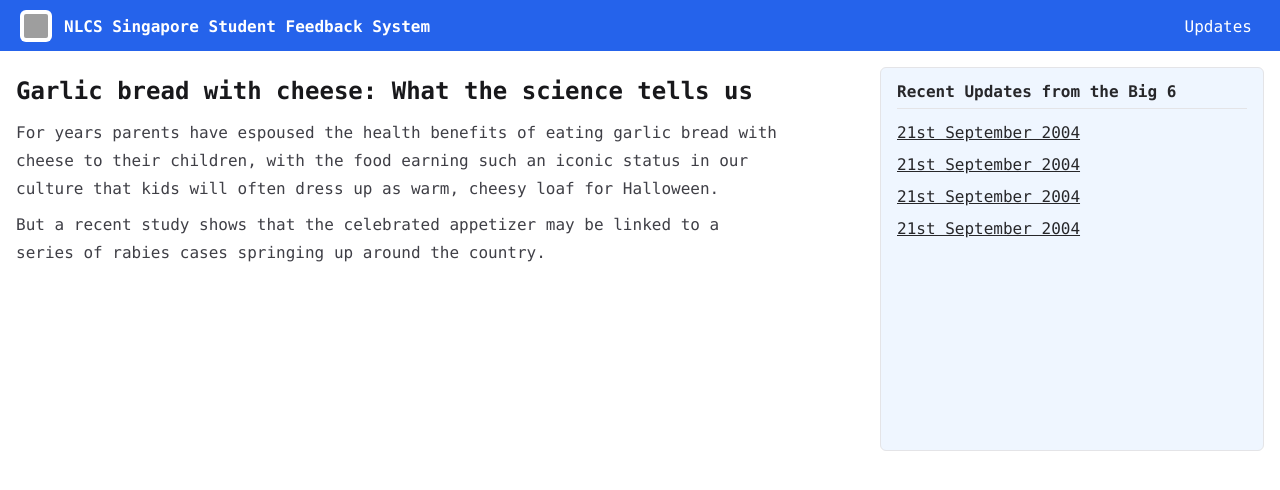
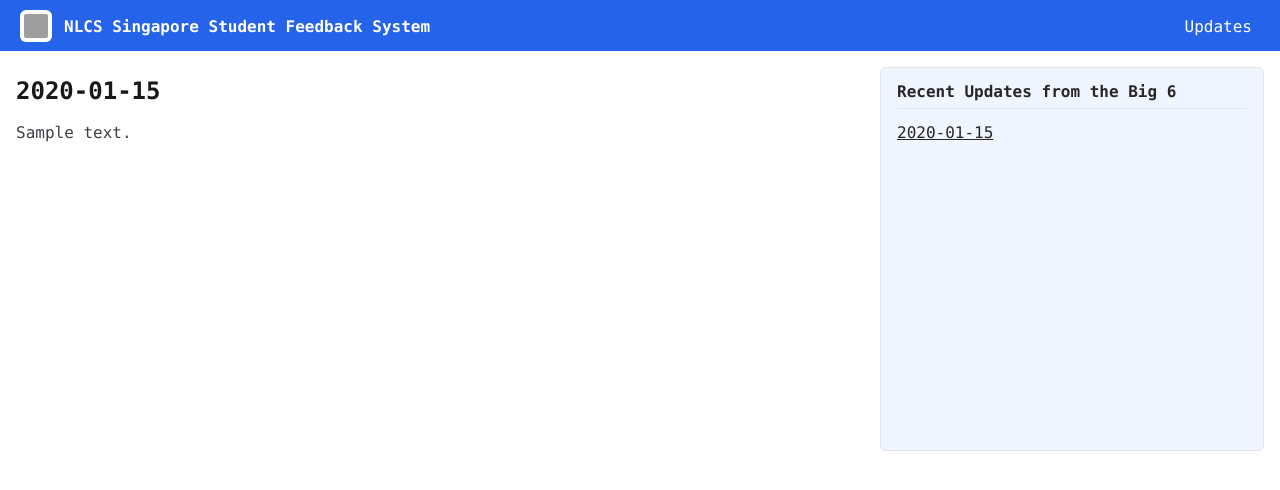
Before and after one commit to sampoder/feedback, a Flask app: template templates/post.html in a window 1280 px wide. Shown: the top 490 px of the page. Run offline with Flask 2, Linux system fonts and the light colour scheme; the template is opened without the code that fills it: most values are stand-ins (such as "Sample title", 1, 10 or a date in 2020); parts of the project's set-up code (start-up, migrations or seed data) failed here and were passed over; some libraries are stand-ins or nearby versions; grey boxes are pictures that could not be loaded.

Commit message:
it's working!

```diff
--- a/main.py
+++ b/main.py
@@ -4,36 +4,51 @@ from dotenv import load_dotenv
 import os
 import pytz
 from flask_cors import CORS
+from pyairtable import Table
+from flaskext.markdown import Markdown
+
 load_dotenv()
 
+api_key = os.getenv("AIRTABLE_API_KEY")
 path = "" if os.getenv("LOCAL_DEV") else "https://" + os.getenv("DETA_PATH")
 host = ".deta.app" if os.getenv("DETA_SPACE_APP") else "" if os.getenv(
     "LOCAL_DEV") else ".deta.dev"
+updatesTable = Table(api_key, 'appuc2zlKlrEX6OSv', 'Updates')
+feedbackTable = Table(api_key, 'appuc2zlKlrEX6OSv', 'Feedback')
 
 app = Flask(__name__)
+
+Markdown(app)
 
 CORS(app)
 
 utc = pytz.utc
 
-@app.route('/', methods=["GET"])
+@app.route('/', methods=["GET", "POST"])
 def index():
-    r = make_response(render_template('index.html'))
+    submitted = False
+    if request.method == 'POST':
+        feedbackTable.create({'Status': 'To Be Read', "Subject": request.form['subject'], "Message": request.form['message']})
+        submitted = True
+    updates = updatesTable.all(sort=["-Publish Date"])
+    r = make_response(render_template('index.html', updates=updates, submitted=submitted))
     r.headers.set('cache-control', 'no-store')
     return r
 
 @app.route('/updates', methods=["GET"])
 def updates():
-    r = make_response(render_template('updates.html'))
+    updates = updatesTable.all(sort=["-Publish Date"])
+    r = make_response(render_template('updates.html', updates=updates))
     r.headers.set('cache-control', 'no-store')
     return r
 
-@app.route('/post', methods=["GET"])
-def post():
-    r = make_response(render_template('post.html'))
+@app.route('/post/<id>', methods=["GET"])
+def post(id):
+    post = updatesTable.get(id)
+    updates = updatesTable.all(sort=["-Publish Date"])
+    r = make_response(render_template('post.html', post=post, updates=updates))
     r.headers.set('cache-control', 'no-store')
     return r
 
-
 if __name__ == "__main__":
     app.run(debug=True)
--- a/requirements.txt
+++ b/requirements.txt
@@ -5,3 +5,5 @@ werkzeug
 pytz
 flask-cors
 Flask-WeasyPrint
+pyairtable
+flask-markdown
--- a/templates/header.html
+++ b/templates/header.html
@@ -2,6 +2,7 @@
 <meta http-equiv="X-UA-Compatible" content="IE=edge" />
 <meta name="viewport" content="width=device-width, initial-scale=1" />
 <link rel="stylesheet" href="/static/tailwind.css" />
+<meta name="theme-color">
 <style>
   html {
     padding: 1rem;
--- a/templates/nav.html
+++ b/templates/nav.html
@@ -1,4 +1,8 @@
-<div class="flex bg-blue-600" style="margin: -1rem; padding: 0.6rem 1rem; margin-bottom: 1rem;">
+<div id="navbar" class="flex {% if submitted == True %}
+bg-green-600
+{% else %}
+bg-blue-600
+{% endif %}" style="margin: -1rem; padding: 0.6rem 1rem; margin-bottom: 1rem;">
   <div class="font-semibold flex-grow flex items-center text-white">
     <img
       src="https://cloud-ezksrr8rf-hack-club-bot.vercel.app/0boat_large__black_.jpg"
@@ -25,3 +29,13 @@
     </span>
   </div>
 </div>
+
+{% if submitted == True %}
+<script>
+  setTimeout(function(){
+      document.getElementById('navbar').classList.add("bg-blue-600");
+      document.getElementById('navbar').classList.remove("bg-green-600");
+      document.querySelector("meta[name=theme-color]").setAttribute("content", "#2563eb");
+  }, 2000);
+</script>
+{% endif %}
--- a/templates/post.html
+++ b/templates/post.html
@@ -8,19 +8,11 @@
     <div class="md:flex">
       <div class="prose flex-grow md:mr-24 max-w-none mt-2">
         <h2 class="font-semibold">
-          Garlic bread with cheese: What the science tells us
+          {{ post.fields['Formatted Date'] }}
         </h2>
         <p>
-          For years parents have espoused the health benefits of eating garlic
-          bread with cheese to their children, with the food earning such an
-          iconic status in our culture that kids will often dress up as warm,
-          cheesy loaf for Halloween.
+          {{ post.fields['Notes'] | markdown }}
         </p>
-        <p>
-          But a recent study shows that the celebrated appetizer may be linked
-          to a series of rabies cases springing up around the country.
-        </p>
-        <!-- ... -->
       </div>
       {% include 'recent.html' %}
     </div>
--- a/templates/recent.html
+++ b/templates/recent.html
@@ -1,7 +1,8 @@
 <div class="border-gray-200 border mt-5 md:mt-0 md:w-96 md:min-w-96 bg-blue-50 max-h-96 md:h-96 rounded-md px-4 py-3 text-gray-800">
   <h4 class="font-semibold border-b border-gray-200 pb-1 mb-2 no-underline">Recent Updates from the Big 6</h4>
-  <div class="py-1 underline">21st September 2004</div>
-  <div class="py-1 underline">21st September 2004</div>
-  <div class="py-1 underline">21st September 2004</div>
-  <div class="py-1 underline">21st September 2004</div>
+  {% for update in updates %}
+    <a href="/post/{{ update.id}}">
+      <div class="py-1 underline">{{ update.fields['Formatted Date'] }}</div>
+    </a>
+  {% endfor %}
 </div>
```
Also changed, not shown: templates/form.html (+7 -5 lines), templates/updates.html (+6 -4 lines).
